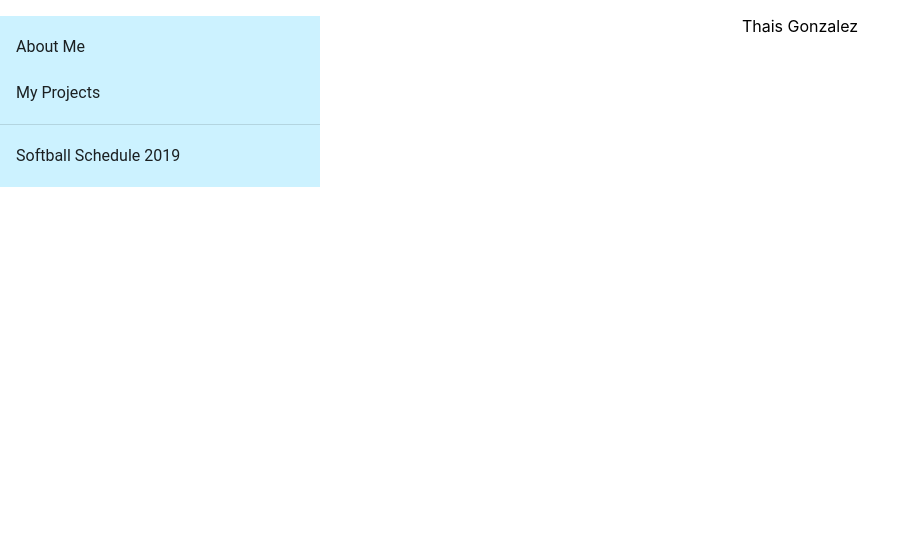
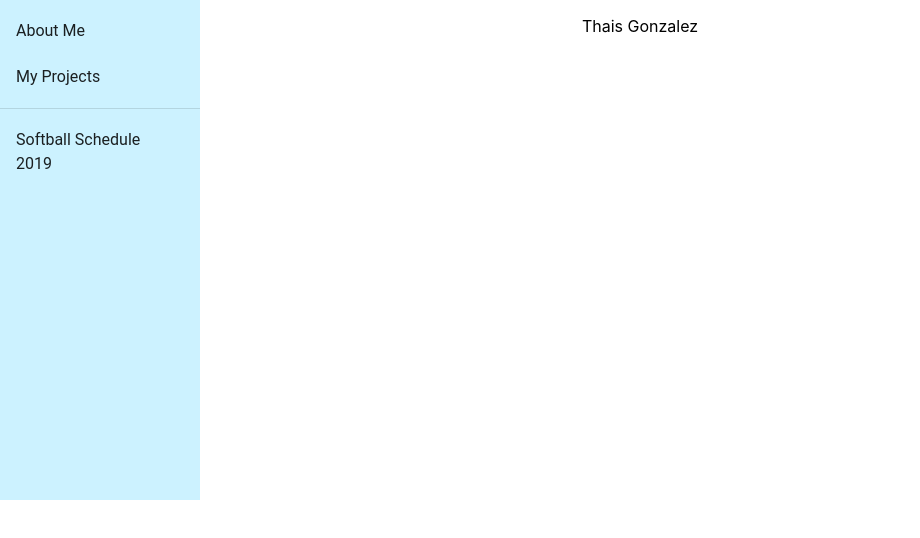
Before and after one commit to thaisgm/Portfolio, a React (Create React App) app: page / in a window 1280 px wide. Shown: the top 538 px of the page, without its empty margins (0-920 px from the left). Built offline with nearby package versions, Linux system fonts and the light colour scheme.

Commit message:
CSS changes to menu

```diff
--- a/src/App.css
+++ b/src/App.css
@@ -3,7 +3,10 @@
 }
 
 .Menu {
-  width: 25%;
+  width: 200px;
+  height: 500px;
+  position: absolute;
+  top: 0px;
   background-color: #ccf2ff;
   float: left;
 }
```
